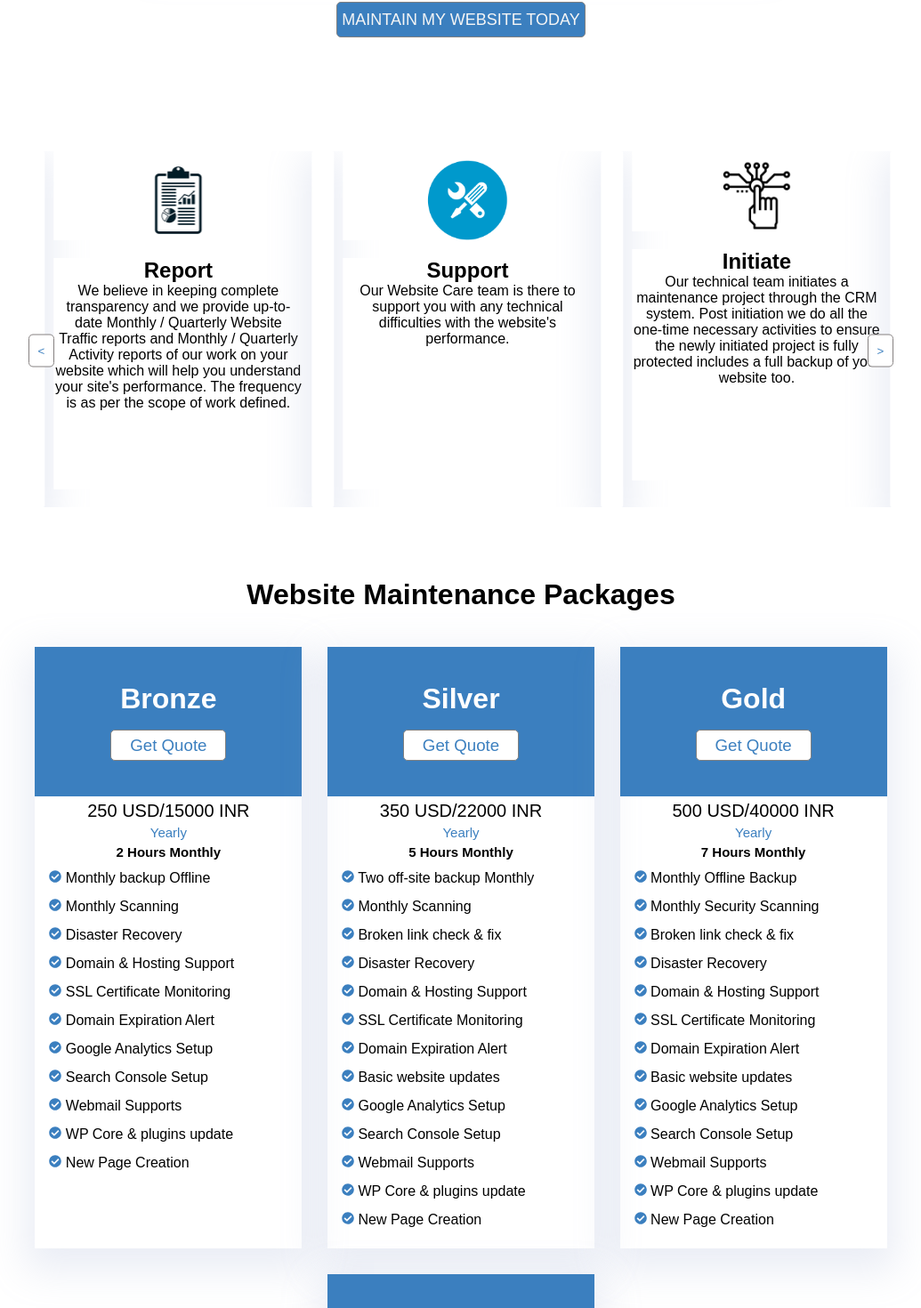
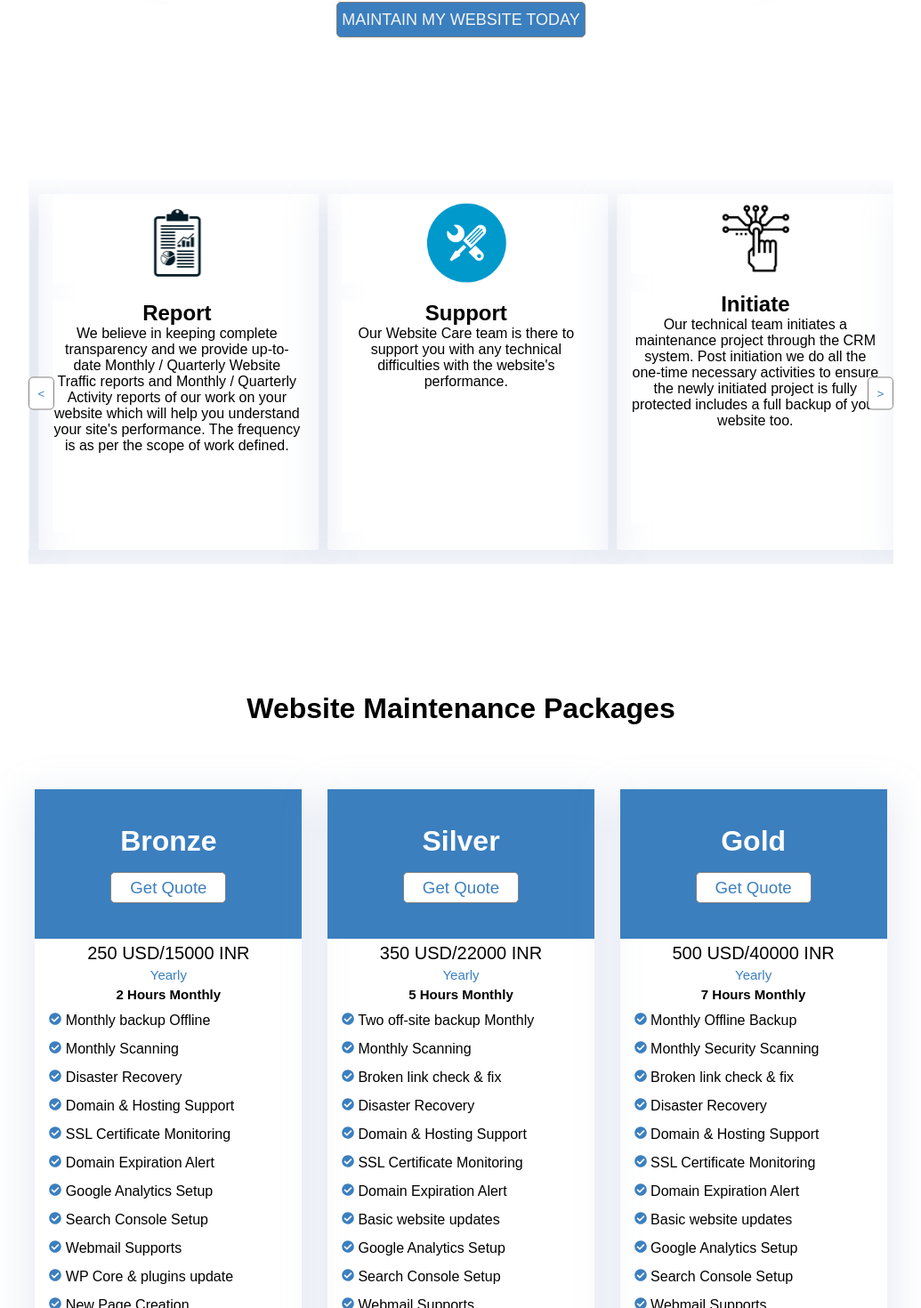
Before and after one commit to harshvns/website-design, a React (Create React App) app: page / in a window 1280 px wide. Shown: the part 2872-4342 px from the top of the page at 89% size, without its empty margins (122-1157 px from the left). Built offline with nearby package versions, Linux system fonts and the light colour scheme; a web font is replaced by a local one.

Commit message:
added margin in slider

```diff
--- a/src/Components/Page4/Page4.css
+++ b/src/Components/Page4/Page4.css
@@ -7,6 +7,8 @@
   font-size: 1rem;
   font-weight: 450;
   width: 76%;
+  margin-top: 2rem;
+  margin-bottom: 4rem;
 }
 
 .slick-slide {
@@ -71,11 +73,15 @@
 .slide {
   flex-direction: column;
   align-items: center;
-  padding-left: 2.2rem;
-  padding-right: 2.2rem;
+
   height: 400px;
   box-shadow: 0 15px 40px 10px rgb(154, 170, 207, 21%);
   border-radius: 2px;
+  margin-bottom: 1rem;
+  margin-top: 1rem;
+  padding-left: 1rem;
+  padding-right: 1.2rem;
+
 }
 
 .slide-image {
--- a/src/Components/Page5/Page5.css
+++ b/src/Components/Page5/Page5.css
@@ -11,15 +11,16 @@
     padding-right: 2rem;
     gap: 1.79rem;
     margin-top: 2.5rem;
+    padding-top: 2rem;
+}
 
-}
 .box5{
     padding-left: 1rem;
     padding-right: 1rem;
     box-sizing: border-box;
     width: 300px;
     box-shadow: 0 15px 40px 10px rgb(154, 170, 207, 21%);
-    padding-bottom: 1rem;
+    /* padding-bottom: 1rem; */
 }
 .P5{
     text-align: center;
@@ -100,6 +101,7 @@
     text-align: center;
     font-size: 2rem;
     font-weight: 600;
+    margin-bottom: 2rem;
   }
 
   .quotep5{
```
